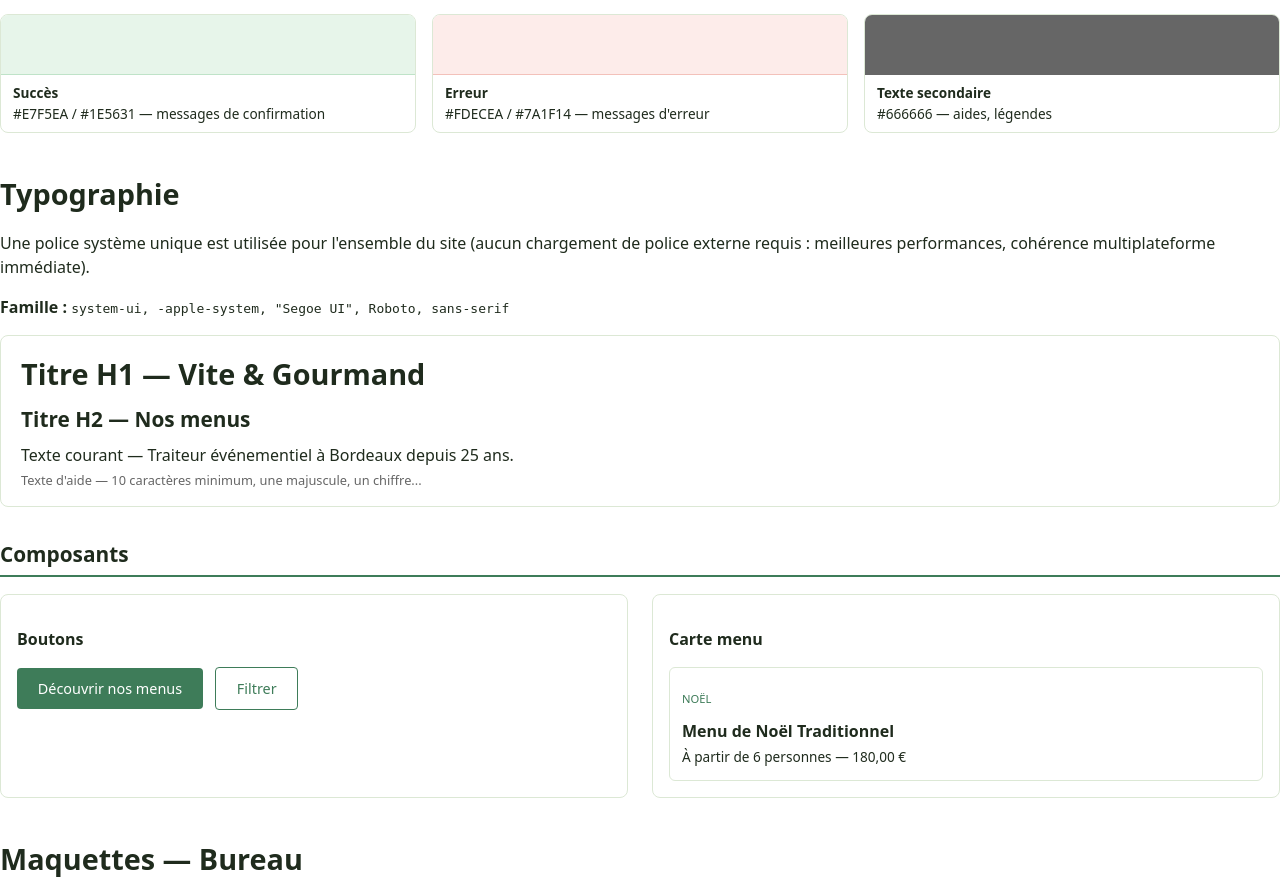
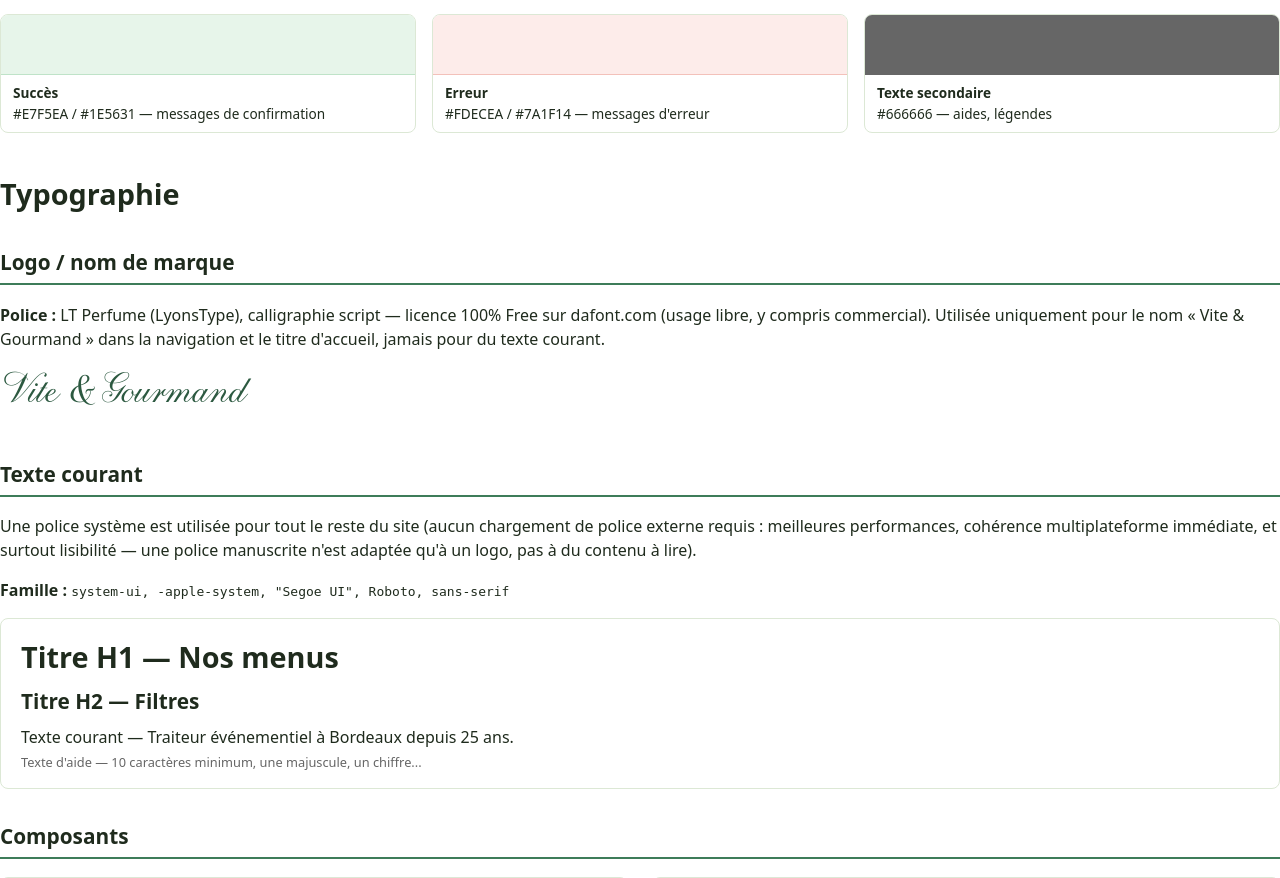
Before and after one commit to Spines13/Vite-et-gourmand, a PHP site: page /docs/charte-graphique.html in a window 1280 px wide. Shown: the part 689-1567 px from the top of the page. Run offline with PHP 8.4, Linux system fonts and the light colour scheme.

Commit message:
Ajoute la police de logo LT Perfume (calligraphie) pour le nom de marque

```diff
--- a/docs/charte-graphique.html
+++ b/docs/charte-graphique.html
@@ -47,6 +47,11 @@
     figcaption { font-size: 0.85rem; color: #666; margin-top: 0.35rem; }
     .maquettes-mobile { display: grid; grid-template-columns: repeat(3, 1fr); gap: 0.75rem; }
     .maquettes-mobile img { max-width: 100%; border: 1px solid #DCE8D5; border-radius: 6px; }
+    @font-face {
+        font-family: "LT Perfume";
+        src: url("../public/assets/fonts/LTPerfume-2.ttf") format("truetype");
+    }
+    .logo-demo { font-family: "LT Perfume", cursive; font-size: 2.5rem; color: #2C5940; margin: 0.5rem 0; }
 </style>
 </head>
 <body>
@@ -105,13 +110,22 @@
 
 <section class="page">
     <h1>Typographie</h1>
-    <p>Une police système unique est utilisée pour l'ensemble du site (aucun chargement de
-    police externe requis : meilleures performances, cohérence multiplateforme immédiate).</p>
+
+    <h2>Logo / nom de marque</h2>
+    <p><strong>Police :</strong> LT Perfume (LyonsType), calligraphie script — licence 100% Free
+    sur dafont.com (usage libre, y compris commercial). Utilisée uniquement pour le nom
+    « Vite &amp; Gourmand » dans la navigation et le titre d'accueil, jamais pour du texte courant.</p>
+    <p class="logo-demo">Vite &amp; Gourmand</p>
+
+    <h2>Texte courant</h2>
+    <p>Une police système est utilisée pour tout le reste du site (aucun chargement de police
+    externe requis : meilleures performances, cohérence multiplateforme immédiate, et surtout
+    lisibilité — une police manuscrite n'est adaptée qu'à un logo, pas à du contenu à lire).</p>
     <p><strong>Famille :</strong> <code>system-ui, -apple-system, "Segoe UI", Roboto, sans-serif</code></p>
 
     <div class="type-exemple">
-        <p class="h1-demo">Titre H1 — Vite &amp; Gourmand</p>
-        <p class="h2-demo">Titre H2 — Nos menus</p>
+        <p class="h1-demo">Titre H1 — Nos menus</p>
+        <p class="h2-demo">Titre H2 — Filtres</p>
         <p class="body-demo">Texte courant — Traiteur événementiel à Bordeaux depuis 25 ans.</p>
         <p class="aide-demo">Texte d'aide — 10 caractères minimum, une majuscule, un chiffre...</p>
     </div>
```
Also changed, not shown: public/assets/css/style.css, public/assets/fonts/LICENSE.txt (added), public/assets/fonts/LTPerfume-2.ttf (added), 7 other files.
